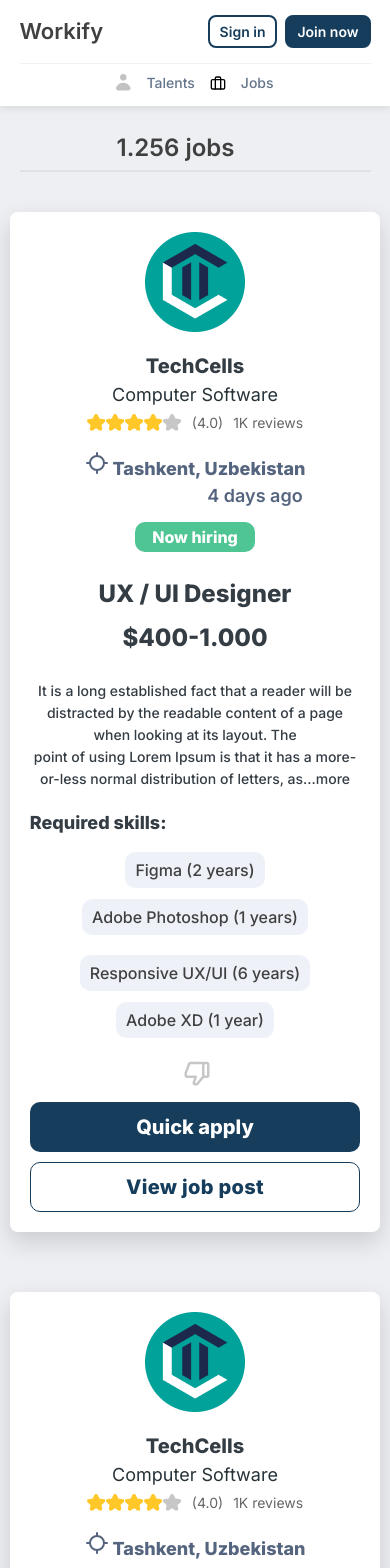
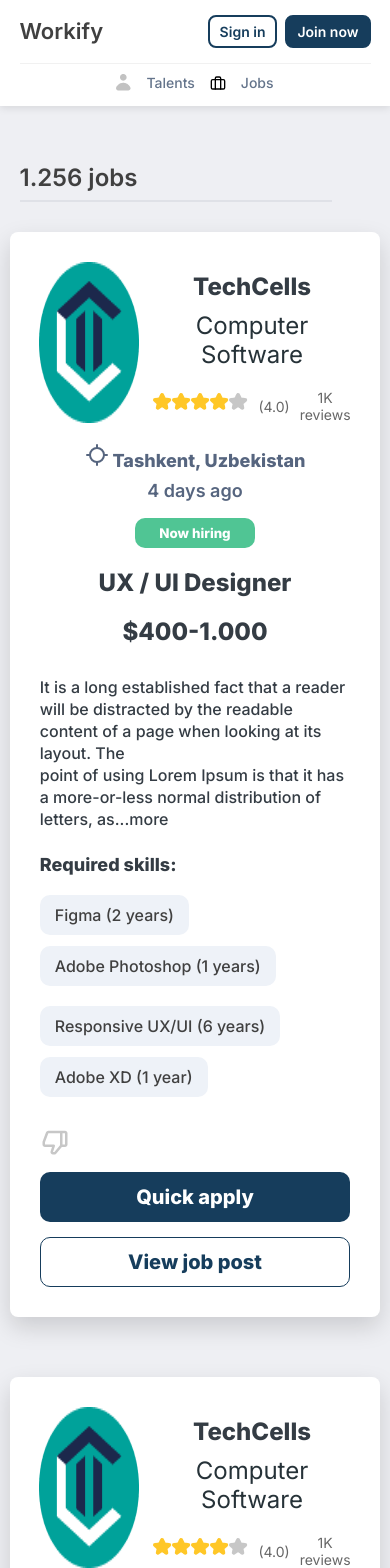
Before and after one commit to umidbek05/workify, a React (Vite) app: page /jobs in a window 390 px wide. Shown: the top 1568 px of the page. Built offline with nearby package versions, Linux system fonts and the light colour scheme.

Commit message:
Merge remote-tracking branch 'origin/main'

```diff
--- a/src/Components/Footer/footer.jsx
+++ b/src/Components/Footer/footer.jsx
@@ -1,3 +1,4 @@
+import { useState } from "react";
 import "./footer.css";
 import Insta from "../../assets/insta.png";
 import Face from "../../assets/face.png";
@@ -5,6 +6,15 @@
 import Telegram from "../../assets/telegram.png";
 
 export default function Footer() {
+  // Qaysi bo'lim ochiqligini saqlash uchun state (boshida hammasi yopiq - null)
+  const [openSection, setOpenSection] = useState(null);
+
+  const toggleSection = (sectionName) => {
+    // Agar bosilgan bo'lim allaqachon ochiq bo'lsa, uni yopadi (null qiladi)
+    // Aks holda bosilgan bo'limni ochadi
+    setOpenSection(openSection === sectionName ? null : sectionName);
+  };
+
   return (
     <footer className="footer">
       <div className="footer-content">
@@ -17,8 +27,9 @@
         </div>
 
         <div className="footer-links">
-          <div className="link-column">
-            <h3>General</h3>
+          {/* General bo'limi */}
+          <div className={`link-column ${openSection === "general" ? "active" : ""}`}>
+            <h3 onClick={() => toggleSection("general")}>General</h3>
             <ul>
               <a href="/signup">Sign up</a> <br />
               <a href="">Contacts</a> <br />
@@ -26,8 +37,9 @@
             </ul>
           </div>
 
-          <div className="link-column">
-            <h3>Company</h3>
+          {/* Company bo'limi */}
+          <div className={`link-column ${openSection === "company" ? "active" : ""}`}>
+            <h3 onClick={() => toggleSection("company")}>Company</h3>
             <ul>
               <a href="">Post a job</a> <br />
               <a href="">Search talents</a> <br />
@@ -35,8 +47,9 @@
             </ul>
           </div>
 
-          <div className="link-column">
-            <h3>Talents</h3>
+          {/* Talents bo'limi */}
+          <div className={`link-column ${openSection === "talents" ? "active" : ""}`}>
+            <h3 onClick={() => toggleSection("talents")}>Talents</h3>
             <ul>
               <a href="">Search jobs</a> <br />
               <a href="">Talent login</a> <br />
--- a/src/pages/Jobs/jobs.css
+++ b/src/pages/Jobs/jobs.css
@@ -1,7 +1,10 @@
-/* Sarlavha qismi */
+/* --- ASOSIY STIL (KOMPYUTER UCHUN) --- */
+
 .jobs-card {
   background-color: rgba(192, 192, 192, 0.154);
+  min-height: 100vh;
 }
+
 .jobs-card h1 {
   padding-top: 60px;
   font-size: 24px;
@@ -14,6 +17,7 @@
 .jobs-card hr {
   margin-top: 10px;
   width: 1030px;
+  max-width: 80%; /* Ekran kichrayganda sig'ishi uchun */
   margin-left: 200px;
   border: 0.2px solid #56657f1a;
 }
@@ -29,69 +33,74 @@
 }
 
 .cards-job {
-  width: 1100px;
-  height: 540px;
+  width: 95%; /* Mobil uchun */
+  max-width: 1100px; /* Kompyuterda maksimal kenglik */
+  min-height: 500px;
+  height: auto; /* Ichidagi kontentga qarab kengayadi */
   background-color: #ffffff;
   border-radius: 8px;
   margin-top: 30px;
   box-shadow: 0 10px 25px rgba(0, 0, 0, 0.15);
-  padding: 30px 30px;
+  padding: 30px;
+  box-sizing: border-box;
+}
+
+/* Header qismi (Logo va Location) */
+.items-job {
+  display: flex;
+  justify-content: space-between;
+  align-items: flex-start;
 }
 
 .jobs {
   display: flex;
   gap: 14px;
+}
 
-  > h3 {
+.jobs h3 {
   padding-top: 10px;
   font-weight: 700;
   font-size: 24px;
-    line-height: 100%;
   color: #343c44;
+}
 
-    > p {
+.jobs h3 p {
   font-weight: 400;
   font-size: 24px;
-      line-height: 100%;
   color: #263238;
   padding-top: 10px;
-    }
-  }
-}
-
-.items-job {
-  display: flex;
-  justify-content: space-between;
 }
 
 .stars {
   display: flex;
   align-items: center;
   padding-top: 10px;
+}
 
-  .rating {
+.stars .rating {
   padding-left: 10px;
-    font-weight: 400;
   font-size: 14px;
-    line-height: 100%;
   color: #666666;
 }
+
+/* Location qismi */
+.location-job {
+  display: flex;
+  flex-direction: column;
+  align-items: flex-end; /* O'ngga tekislaydi */
 }
 
 .location-job h4 {
   font-weight: 700;
   font-size: 18px;
-  line-height: 100%;
   color: #56657f;
 }
 
 .location-job h3 {
   font-weight: 600;
   font-size: 18px;
-  line-height: 100%;
   color: #56657f;
   padding-top: 9px;
-  padding-left: 120px;
 }
 
 .location-job button {
@@ -100,23 +109,23 @@
   border-radius: 10px;
   background-color: #50c594;
   font-weight: 700;
-  font-size: 16px;
-  line-height: 100%;
   color: #ffffff;
   margin-top: 17px;
-  margin-left: 90px;
+  border: none;
+  cursor: pointer;
 }
 
+/* Title va Narx */
 .cards-job .dizayn-title {
   display: flex;
   align-items: center;
   justify-content: space-between;
 }
+
 .cards-job .dizayn {
   padding-top: 76px;
   font-weight: 700;
   font-size: 24px;
-  line-height: 100%;
   color: #343c44;
 }
 
@@ -124,190 +133,145 @@
   font-weight: 500;
   font-size: 16px;
   line-height: 22px;
-  letter-spacing: 0%;
   color: #343c44;
   padding-top: 30px;
 }
 
+/* Skills qismi */
 .skills-job {
   padding-top: 24px;
+}
 
-  > h4 {
+.skills-job h4 {
   font-weight: 700;
   font-size: 18px;
-    line-height: 100%;
-    letter-spacing: 0%;
   color: #343c44;
 }
 
-  > .skills-button {
+.skills-button {
   display: flex;
   gap: 11px;
   padding-top: 20px;
-    height: 60px;
-    width: auto;
-    > button {
+  flex-wrap: wrap; /* Sig'masa qatorga tushadi */
+}
+
+.skills-button button {
   border-radius: 10px;
   background-color: #eef2f8;
   font-weight: 500;
   font-size: 16px;
-      line-height: 100%;
   color: #404040;
-      padding: 10px 10px;
+  padding: 10px 15px;
+  border: none;
   cursor: pointer;
 }
-  }
+
+/* --- TUGMALAR QISMI (ENG MUHIMI) --- */
+.view-profile-job {
+  padding-top: 30px;
+  display: flex;
+  justify-content: flex-end; /* Kompyuterda o'ngga taqaydi */
+  align-items: center;
+  gap: 15px;
+  width: 100%;
 }
 
-.view-profile-job {
-  padding-left: 630px;
+.view-profile-job .dislikee {
+  background-color: transparent;
+  border: none;
+  cursor: pointer;
   display: flex;
-  gap: 10px;
+  align-items: center;
+}
 
-  .dislake {
+.view-profile-job .dislake {
   font-size: 30px;
   color: #c7c7c7;
 }
 
-  .dislikee {
-    width: 27px;
-    height: 24px;
-    background-color: transparent;
-  }
-  .view {
+.view-profile-job .view {
   width: 200px;
   height: 50px;
   font-weight: 700;
   font-size: 20px;
-    line-height: 18px;
-    letter-spacing: 0px;
   color: #ffffff;
   border-radius: 10px;
   background-color: #163d5c;
+  border: none;
+  cursor: pointer;
 }
-  .resume {
+
+.view-profile-job .resume {
   width: 160px;
+  height: 50px;
   background-color: #fff;
   border-radius: 10px;
   border: 1px solid #163d5c;
   font-weight: 700;
   font-size: 20px;
-    line-height: 18px;
-    letter-spacing: 0.3px;
   color: #163d5c;
+  cursor: pointer;
+  transition: 0.3s;
 }
-  .resume:hover {
+
+.view-profile-job .resume:hover {
   color: #ffffff;
   background-color: #163d5c;
 }
+
+/* --- MEDIA QUERIES (RESPONSIVE) --- */
+
+/* iPad Air va Planshetlar uchun (Siz so'ragan holat) */
+@media (max-width: 1024px) {
+  .jobs-card h1, .jobs-card hr {
+    margin-left: 5%;
   }
 
-/* --- JOBS RESPONSIVE --- */
-
-@media (max-width: 1200px) {
-  .cards-job {
-    width: 90%;
-    height: auto; /* Balandlikni avtomat qilamiz */
-  }
-
-  .jobs-card h1,
-  .jobs-card hr {
-    margin-left: 5%;
-    width: 90%;
-  }
-}
-
-@media (max-width: 768px) {
-  .jobs-card h1 {
-    text-align: center;
-    margin-left: 0;
-    padding-top: 30px;
-  }
-
-  .jobs-card hr {
-    margin: 10px auto;
-  }
-
-  .cards-job {
-    width: 95%;
-    height: auto;
-    padding: 20px;
-  }
-
-  /* Logotip va lokatsiyani ustma-ust qilish */
-  .items-job {
-    flex-direction: column;
-    gap: 20px;
-    align-items: center;
-    text-align: center;
-  }
-
-  .jobs {
-    flex-direction: column;
-    align-items: center;
-  }
-
-  .stars {
-    justify-content: center;
-  }
-
-  .location-job h3,
-  .location-job button {
-    margin-left: 0; /* Bo'shliqlarni olib tashlaymiz */
-    text-align: center;
-  }
-
-  /* Dizayn va narx qismini moslash */
-  .cards-job .dizayn-title {
-    flex-direction: column;
-    gap: 10px;
-    padding-top: 20px;
-  }
-
-  .cards-job .dizayn {
-    padding-top: 10px;
-    text-align: center;
-  }
-
-  /* Skills qismini wrap qilish */
-  .skills-job .skills-button {
-    flex-wrap: wrap;
-    height: auto;
-    justify-content: center;
-  }
-
-  /* Pastki tugmalar (Quick Apply) */
   .view-profile-job {
-    padding-left: 0; /* 630px ni bekor qilamiz */
-    justify-content: center;
-    flex-direction: column;
-    align-items: center;
-    width: 100%;
-    margin-top: 20px;
+    flex-direction: column !important; /* Ustma-ust tushadi */
+    align-items: flex-end !important;  /* O'ng tarafda ixcham bo'ladi */
+    padding-left: 0 !important;
   }
 
   .view-profile-job .view,
   .view-profile-job .resume {
-    width: 100%; /* Tugmalar to'liq kenglikda */
-    height: 50px;
-  }
-
-  .view-profile-job .dislikee {
-    margin-bottom: 10px;
+    width: auto !important; /* Matn uzunligida bo'ladi */
+    min-width: 180px;      /* Ixchamlikni saqlash uchun */
+    padding: 0 20px;
   }
 }
 
-@media (max-width: 480px) {
-  .jobs h3 {
-    font-size: 20px;
+/* Kichik Planshet va Telefonlar */
+@media (max-width: 768px) {
+  .items-job {
+    flex-direction: column;
+    align-items: center;
+    text-align: center;
+    gap: 20px;
   }
 
-  .jobs h3 p {
-    font-size: 18px;
+  .location-job {
+    align-items: center;
   }
 
-  .cards-job .about {
-    font-size: 14px;
+  .cards-job .dizayn-title {
+    flex-direction: column;
     text-align: center;
   }
+
+  .cards-job .dizayn {
+    padding-top: 20px;
   }
+}
+
+/* Mobil Telefonlar */
+@media (max-width: 480px) {
+  .view-profile-job {
+    align-items: stretch !important; /* To'liq kenglik */
+  }
+
+  .view-profile-job .view,
+  .view-profile-job .resume {
+    width: 100% !important;
+  }
+}
--- a/src/pages/Talents/talents.css
+++ b/src/pages/Talents/talents.css
@@ -241,3 +241,45 @@
     padding-top: 30px;
   }
 }
+
+
+
+/* 1. Avvalo asosiy stildagi o'sha 720px paddingni butunlay o'chiring yoki kommentga oling */
+.view-profile {
+  padding-top: 20px;
+  display: flex;
+  gap: 10px;
+  justify-content: flex-end; /* Desktopda o'ngga surishning eng to'g'ri yo'li */
+}
+
+/* 2. FAQAT iPad Air va o'rta o'lchamli planshetlar uchun (768px dan 1024px gacha) */
+@media screen and (min-width: 768px) and (max-width: 1024px) {
+  .view-profile {
+    flex-direction: column !important; /* Ustma-ust */
+    align-items: flex-end !important;  /* O'ng tarafga tekislash */
+    padding-left: 0 !important;        /* Padding xatoligini nol qilish */
+    width: 100% !important;
+  }
+
+  .view-profile button {
+    width: auto !important;            /* Butun qatorni egallamaydi */
+    min-width: 150px;                  /* Ixcham ko'rinish uchun */
+    padding: 10px 20px !important;
+  }
+}
+
+/* 3. Mobil telefonlar uchun (767px dan kichik) */
+@media screen and (max-width: 767px) {
+  .view-profile {
+    flex-direction: row;               /* Telefonlarda yana yonma-yon bo'lsin desa */
+    justify-content: center;           /* Markazda turishi uchun */
+    padding-left: 0 !important;
+    gap: 10px;
+  }
+
+  .view-profile button {
+    flex: 1;                           /* Telefon kengligiga qarab teng taqsimlanadi */
+    font-size: 12px;                   /* Shriftni kichraytiramiz */
+    padding: 8px 10px;
+  }
+}
```
Also changed, not shown: src/Components/Footer/footer.css (+83 -115 lines), src/assets/Tuvak.png (added). Lines whose indentation alone changed are shown as unchanged.
